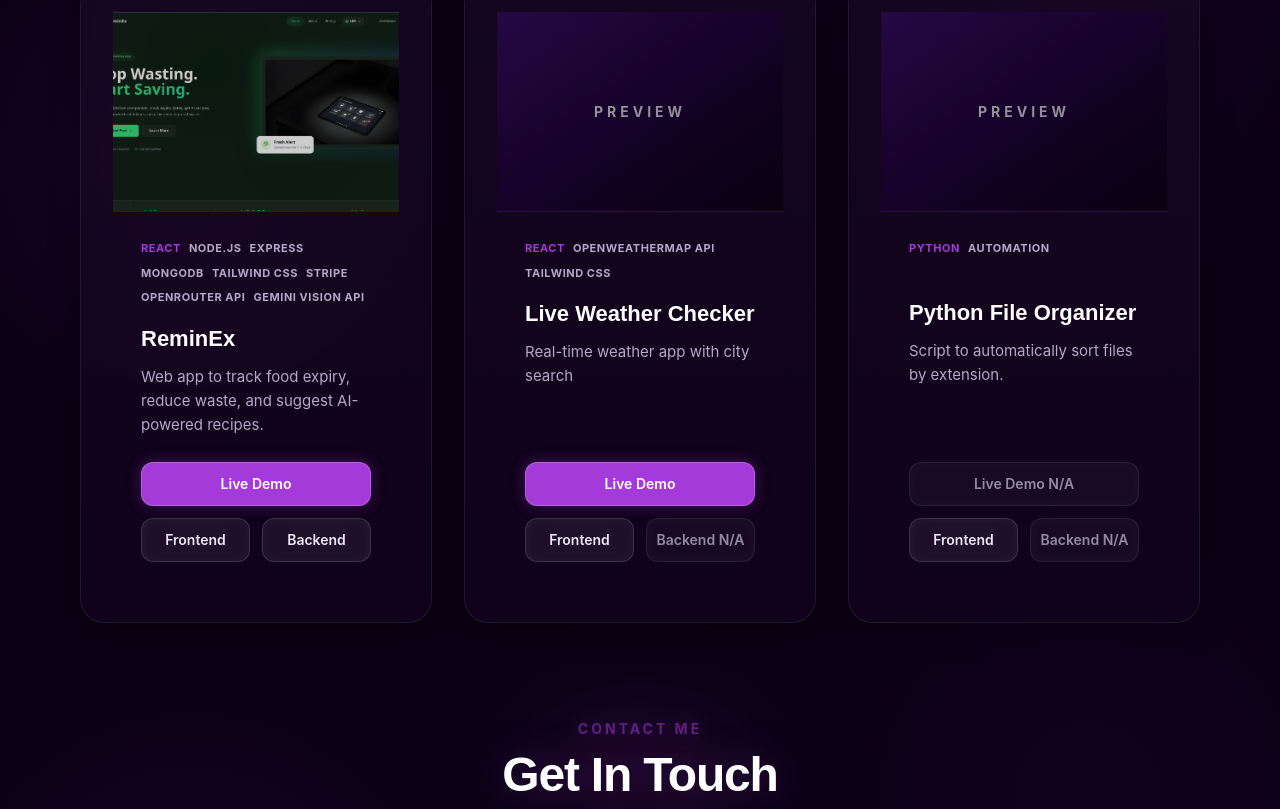
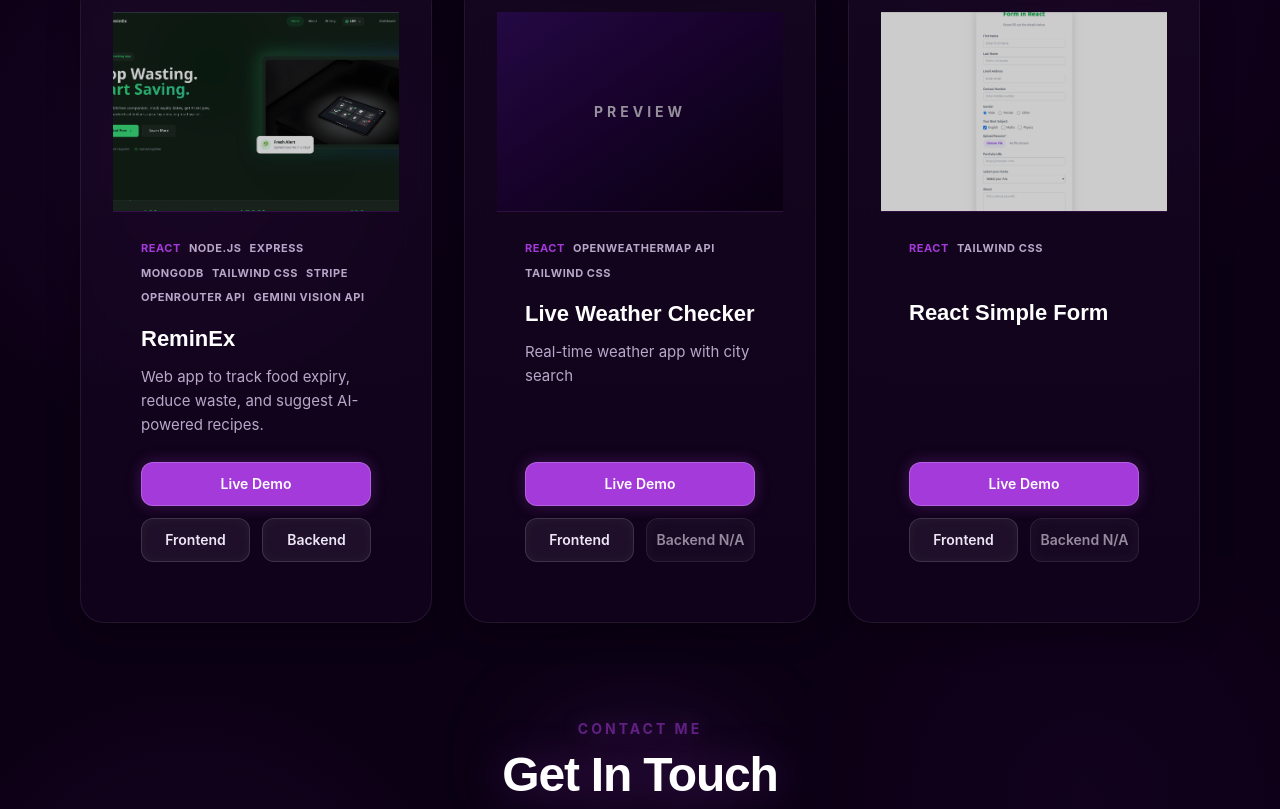
Before and after one commit to Dasinthanofficial/My_Portfolio, a React (Vite) app: page / in a window 1280 px wide. Shown: the part 4243-5052 px from the top of the page. Built offline with nearby package versions, Linux system fonts and the light colour scheme.

Commit message:
add third project

```diff
--- a/src/components/ProjectsSection.jsx
+++ b/src/components/ProjectsSection.jsx
@@ -196,6 +196,7 @@ import { useNavigate } from 'react-router-dom';
 import { GlassCard, SectionTitle } from './SectionComponents';
 import { Button } from './Buttons';
 import reminexImg from '../assets/reminex.png';
+import form from '../assets/form.png';
 
 const normalizeUrl = (url) => {
   const u = (url ?? '').toString().trim();
@@ -258,10 +259,15 @@ const ProjectsSection = ({
       ],
     },
     {
-      title: 'Python File Organizer',
-      desc: 'Script to automatically sort files by extension.',
-      tags: ['Python', 'Automation'],
-      githubUrl: 'https://github.com/yourname/repo5', // used as Frontend fallback
+      title: 'React Simple Form',
+      desc: '',
+      tags: ['React', 'Tailwind CSS'],
+      demoUrl: 'https://react-simple-form-eta.vercel.app/',
+      image: form,
+      githubLinks: [
+        { label: 'Frontend', url: 'https://github.com/Dasinthanofficial/React_simple_form.git' },
+        { label: 'Backend', url: '' }, // Backend button will show N/A (disabled)
+      ],
     },
   ];
 
@@ -336,9 +342,8 @@ const ProjectsSection = ({
                       {proj.tags.map((tag, idx) => (
                         <span
                           key={`${tag}-${idx}`}
-                          className={`text-[11px] uppercase tracking-wider font-bold ${
-                            idx === 0 ? 'text-accent' : 'text-text-muted'
-                          }`}
+                          className={`text-[11px] uppercase tracking-wider font-bold ${idx === 0 ? 'text-accent' : 'text-text-muted'
+                            }`}
                         >
                           {tag}
                         </span>
```
Also changed, not shown: src/assets/form.png (added).
